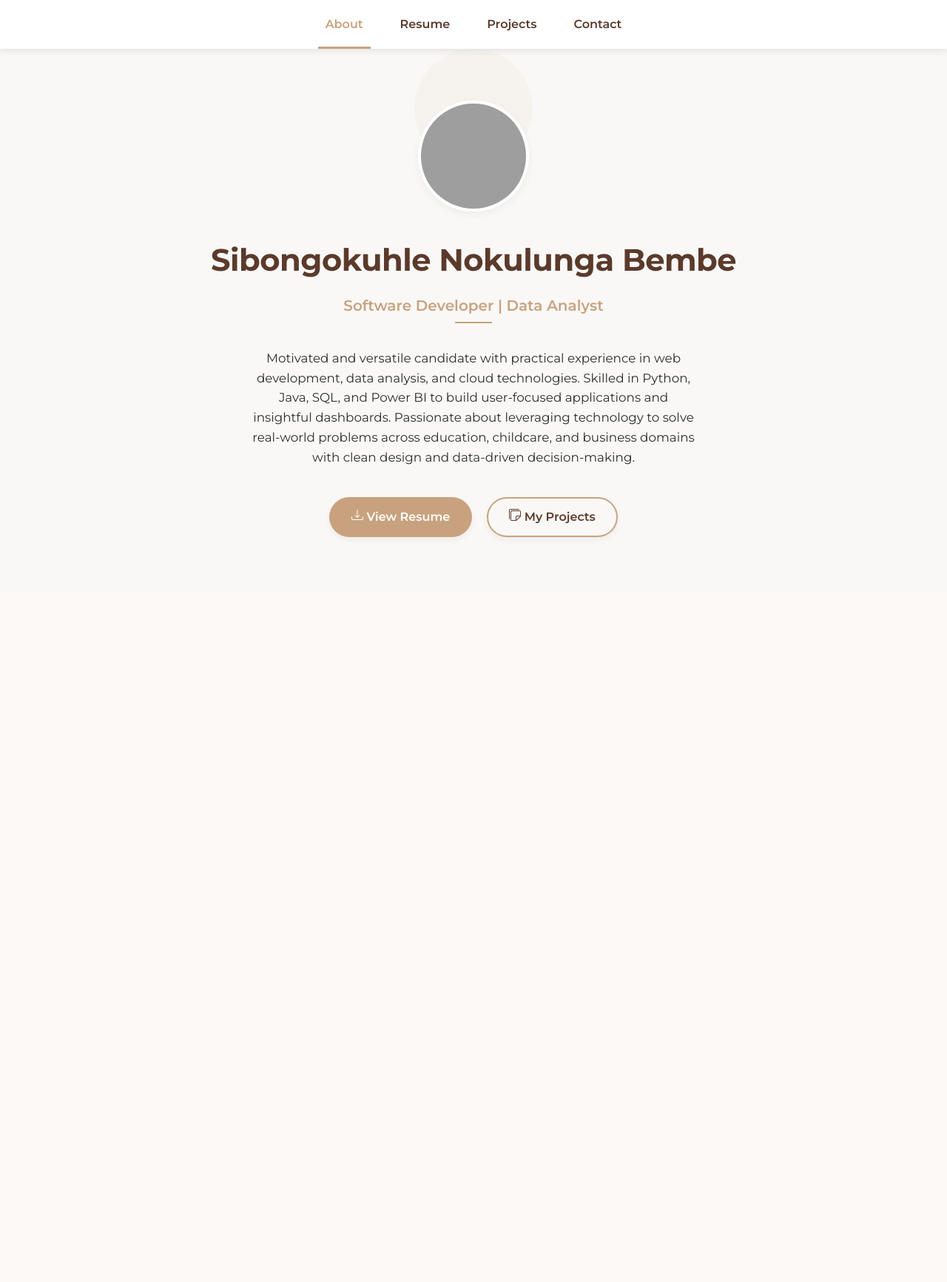
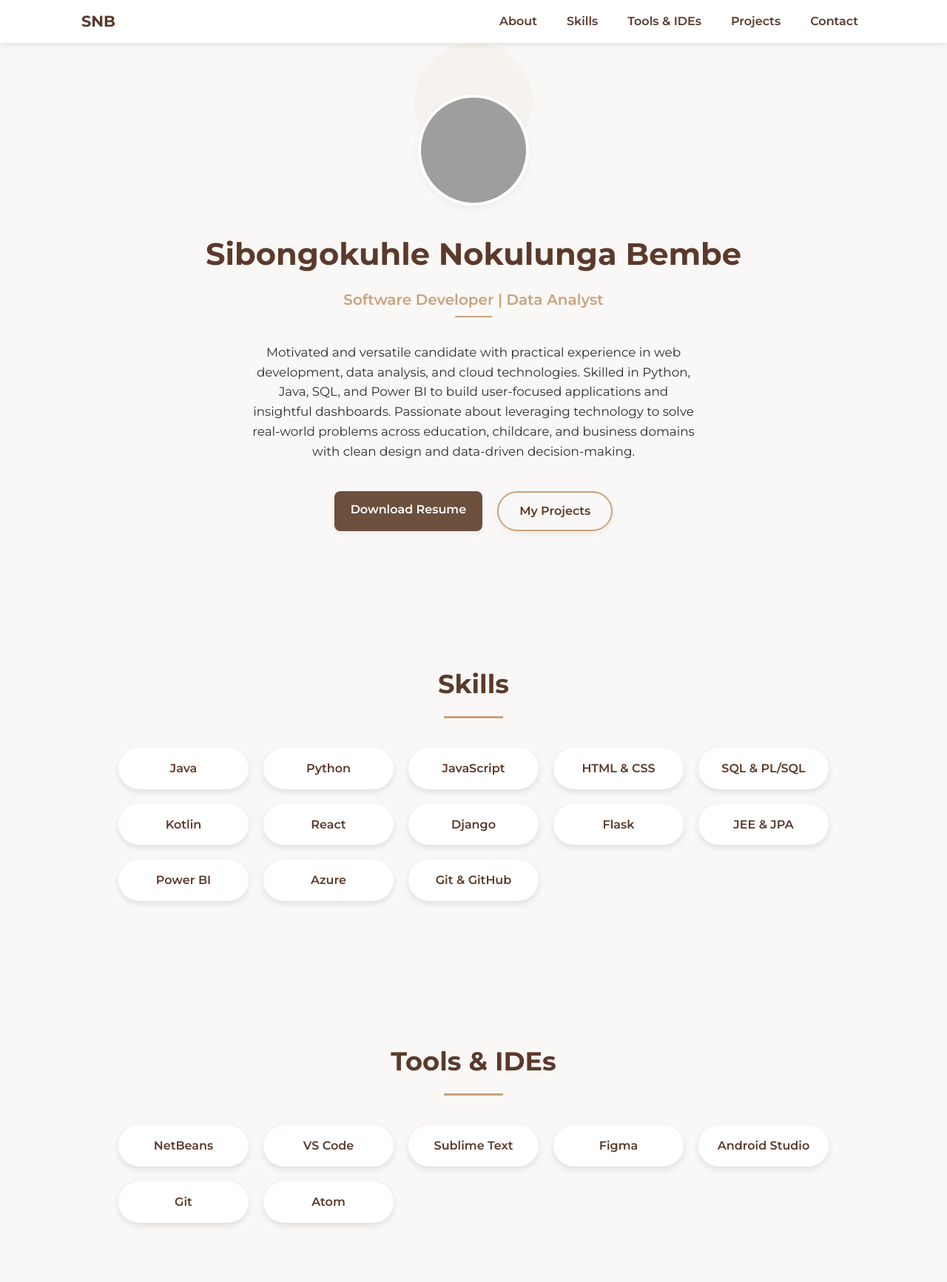
Before and after one commit to Nokulungs/my-profile, a Flask app: page / in a window 1280 px wide. Shown: the whole page at 74% size. Before the commit the page ends 727 px from the top, so only its background shows below. Run offline with Flask 3, Linux system fonts and the light colour scheme; grey boxes are pictures that could not be loaded.

Commit message:
Updated layout with navbar underline effect

```diff
--- a/templates/contacts.html
+++ b/templates/contacts.html
@@ -8,7 +8,7 @@
         <div class="top-bar">
             <h2>Get in Touch</h2>
             <div class="back-home">
-                <a href="/" class="btn-back-home">← Back to Home</a>
+                <a href="/" class="btn-back-home">← About</a>
             </div>
         </div>
 
--- a/templates/index.html
+++ b/templates/index.html
@@ -1,46 +1,75 @@
 {% extends 'layout.html' %}
 
 {% block content %}
-<nav class="profile-nav">
-    <ul>
-        <li><a href="#about" class="active">About</a></li>
-        <li><a href="/resume">Resume</a></li>
-        <li><a href="/projects">Projects</a></li>
-        <li><a href="/contact">Contact</a></li>
-    </ul>
-</nav>
 
+
+<!-- About Section -->
 <section id="about" class="landing active-section">
     <div class="profile-pic">
-        <img src="https://raw.githubusercontent.com/Nokulungs/my-profile/main/photo.jpg" alt="profile photo" class="screenshot-img" />
+        <img src="https://raw.githubusercontent.com/Nokulungs/my-profile/main/photo.jpg"
+             alt="profile photo" class="screenshot-img" />
     </div>
     <h1>Sibongokuhle Nokulunga Bembe</h1>
     <h2 class="title">Software Developer | Data Analyst</h2>
 
     <p class="bio">
-Motivated and versatile candidate with practical experience in web development, data analysis, and cloud technologies. Skilled in Python, Java, SQL, and Power BI to build user-focused applications and insightful dashboards. Passionate about leveraging technology to solve real-world problems across education, childcare, and business domains with clean design and data-driven decision-making.    </p>
+        Motivated and versatile candidate with practical experience in web development, data analysis,
+        and cloud technologies. Skilled in Python, Java, SQL, and Power BI to build user-focused
+        applications and insightful dashboards. Passionate about leveraging technology to solve
+        real-world problems across education, childcare, and business domains with clean design
+        and data-driven decision-making.
+    </p>
 
     <div class="buttons">
-        <a href="/resume" class="btn btn-primary">
-            <svg xmlns="http://www.w3.org/2000/svg" width="16" height="16" fill="currentColor" viewBox="0 0 16 16">
-                <path d="M.5 9.9a.5.5 0 0 1 .5.5v2.5a1 1 0 0 0 1 1h12a1 1 0 0 0 1-1v-2.5a.5.5 0 0 1 1 0v2.5a2 2 0 0 1-2 2H2a2 2 0 0 1-2-2v-2.5a.5.5 0 0 1 .5-.5z"/>
-                <path d="M7.646 11.854a.5.5 0 0 0 .708 0l3-3a.5.5 0 0 0-.708-.708L8.5 10.293V1.5a.5.5 0 0 0-1 0v8.793L5.354 8.146a.5.5 0 1 0-.708.708l3 3z"/>
-            </svg>
-            View Resume
+        <!-- Download CV Button -->
+        <a href="https://raw.githubusercontent.com/Nokulungs/my-profile/main/Sibongokuhle%20Nokulunga%20Bembe%20cv.pdf"
+           class="btn btn-primary download-icon"
+           title="Download CV"
+           target="_blank"
+           rel="noopener noreferrer"
+           download>
+            Download Resume
         </a>
+        <a href="/projects" class="btn btn-outline">My Projects</a>
+    </div>
+</section>
 
-        <a href="/projects" class="btn btn-outline">
-            <svg xmlns="http://www.w3.org/2000/svg" width="16" height="16" fill="currentColor" viewBox="0 0 16 16">
-                <path d="M1.5 0A1.5 1.5 0 0 0 0 1.5V13a1 1 0 0 0 1 1V1.5a.5.5 0 0 1 .5-.5H14a1 1 0 0 0-1-1H1.5z"/>
-                <path d="M3.5 2A1.5 1.5 0 0 0 2 3.5v11A1.5 1.5 0 0 0 3.5 16h6.086a1.5 1.5 0 0 0 1.06-.44l4.915-4.914A1.5 1.5 0 0 0 16 9.586V3.5A1.5 1.5 0 0 0 14.5 2h-11zM3 3.5a.5.5 0 0 1 .5-.5h11a.5.5 0 0 1 .5.5V9h-4.5A1.5 1.5 0 0 0 9 10.5V15H3.5a.5.5 0 0 1-.5-.5v-11zm7 11.293V10.5a.5.5 0 0 1 .5-.5h4.293L10 14.793z"/>
-            </svg>
-            My Projects
-        </a>
+<!-- Skills Section -->
+<section id="skills">
+    <h2>Skills</h2>
+    <div class="skills-grid">
+        <div class="skill-card">Java</div>
+        <div class="skill-card">Python</div>
+        <div class="skill-card">JavaScript</div>
+        <div class="skill-card">HTML & CSS</div>
+        <div class="skill-card">SQL & PL/SQL</div>
+        <div class="skill-card">Kotlin</div>
+        <div class="skill-card">React</div>
+        <div class="skill-card">Django</div>
+        <div class="skill-card">Flask</div>
+        <div class="skill-card">JEE & JPA</div>
+        <div class="skill-card">Power BI</div>
+        <div class="skill-card">Azure</div>
+        <div class="skill-card">Git & GitHub</div>
+    </div>
+</section>
+
+<!-- Tools & IDEs Section -->
+<section id="tools">
+    <h2>Tools & IDEs</h2>
+    <div class="skills-grid">
+        <div class="skill-card">NetBeans</div>
+        <div class="skill-card">VS Code</div>
+        <div class="skill-card">Sublime Text</div>
+        <div class="skill-card">Figma</div>
+        <div class="skill-card">Android Studio</div>
+        <div class="skill-card">Git</div>
+        <div class="skill-card">Atom</div>
     </div>
 </section>
 
 <style>
-    /* Navigation Styles */
+    /* Navbar */
     .profile-nav {
         background-color: var(--white);
         box-shadow: 0 2px 10px rgba(0,0,0,0.1);
@@ -49,21 +78,30 @@ Motivated and versatile candidate with practical experience in web development,
         z-index: 100;
     }
 
-    .profile-nav ul {
+    .nav-container {
+        max-width: 1100px;
+        margin: 0 auto;
         display: flex;
-        justify-content: center;
-        list-style: none;
-        padding: 0;
-        margin: 0;
+        justify-content: space-between;
+        align-items: center;
+        padding: 0 20px;
     }
 
-    .profile-nav li {
-        margin: 0 15px;
+    .logo a {
+        font-size: 1.3em;
+        font-weight: bold;
+        color: var(--dark-brown);
+        text-decoration: none;
     }
 
-    .profile-nav a {
-        display: block;
-        padding: 20px 10px;
+    .nav-links {
+        display: flex;
+        list-style: none;
+        gap: 20px;
+    }
+
+    .nav-links a {
+        padding: 15px 10px;
         color: var(--dark-brown);
         text-decoration: none;
         font-weight: 600;
@@ -71,12 +109,12 @@ Motivated and versatile candidate with practical experience in web development,
         transition: color 0.3s ease;
     }
 
-    .profile-nav a:hover,
-    .profile-nav a.active {
+    .nav-links a:hover,
+    .nav-links a.active {
         color: var(--light-brown);
     }
 
-    .profile-nav a.active::after {
+    .nav-links a.active::after {
         content: '';
         position: absolute;
         bottom: 0;
@@ -110,161 +185,82 @@ Motivated and versatile candidate with practical experience in web development,
         margin: 15px auto 0;
     }
 
-    /* Resume Section */
-    .resume-content {
-        display: flex;
-        gap: 40px;
+    /* Skills Grid */
+    .skills-grid {
+        display: grid;
+        grid-template-columns: repeat(auto-fit, minmax(150px, 1fr));
+        gap: 20px;
     }
 
-    .resume-download {
-        flex: 1;
-        display: flex;
-        justify-content: center;
-        align-items: flex-start;
-        padding-top: 20px;
-    }
-
-    .resume-highlights {
-        flex: 2;
-    }
-
-    .experience-item {
-        margin-bottom: 25px;
-    }
-
-    .experience-item h4 {
-        margin-bottom: 5px;
+    .skill-card {
+        background: var(--white);
+        padding: 15px;
+        border-radius: 30px;
+        box-shadow: 0 4px 8px rgba(0,0,0,0.1);
+        text-align: center;
+        font-weight: 600;
         color: var(--dark-brown);
-    }
-
-    .company {
-        font-weight: 600;
-        color: var(--light-brown);
-    }
-
-    .date {
-        color: #777;
-        font-size: 0.9em;
-    }
-
-    /* Projects Section */
-    .project-grid {
-        display: grid;
-        grid-template-columns: repeat(auto-fit, minmax(300px, 1fr));
-        gap: 30px;
-    }
-
-    .project-card {
-        background-color: var(--white);
-        border-radius: 8px;
-        padding: 25px;
-        box-shadow: 0 5px 15px rgba(0,0,0,0.05);
         transition: transform 0.3s ease, box-shadow 0.3s ease;
     }
 
-    .project-card:hover {
+    .skill-card:hover {
         transform: translateY(-5px);
-        box-shadow: 0 10px 25px rgba(0,0,0,0.1);
+        box-shadow: 0 6px 15px rgba(0,0,0,0.15);
     }
 
-    .project-card h3 {
-        color: var(--dark-brown);
-        margin-top: 0;
+    /* Download CV Button */
+    a.download-icon {
+        color: white;
+        text-decoration: none;
+        font-weight: 600;
+        padding: 10px 20px;
+        display: inline-block;
+        border-radius: 8px;
+        background-color: #6c4f3d; /* match primary button */
+        transition: background-color 0.3s ease;
     }
 
-    .project-link {
-        display: inline-block;
-        margin-top: 15px;
-        color: var(--light-brown);
-        font-weight: 600;
-        text-decoration: none;
-        transition: color 0.3s ease;
-    }
-
-    .project-link:hover {
-        color: var(--dark-brown);
-    }
-
-    /* Contact Section */
-    .contact-content {
-        display: flex;
-        gap: 50px;
-    }
-
-    .contact-info {
-        flex: 1;
-    }
-
-    .contact-info p {
-        display: flex;
-        align-items: center;
-        gap: 10px;
-        font-size: 1.1em;
-    }
-
-    .social-links {
-        display: flex;
-        gap: 15px;
-        margin-top: 30px;
-    }
-
-    .social-icon {
-        display: flex;
-        align-items: center;
-        justify-content: center;
-        width: 40px;
-        height: 40px;
-        background-color: var(--white);
-        border-radius: 50%;
-        color: var(--dark-brown);
-        transition: all 0.3s ease;
-    }
-
-    .social-icon:hover {
-        background-color: var(--light-brown);
-        color: var(--white);
-    }
-
-    .contact-form {
-        flex: 1;
-    }
-
-    .form-group {
-        margin-bottom: 20px;
-    }
-
-    .form-group input,
-    .form-group textarea {
-        width: 100%;
-        padding: 12px 15px;
-        border: 1px solid #ddd;
-        border-radius: 4px;
-        font-family: inherit;
-        transition: border-color 0.3s ease;
-    }
-
-    .form-group input:focus,
-    .form-group textarea:focus {
-        outline: none;
-        border-color: var(--light-brown);
-    }
-
-    /* Responsive Styles */
-    @media (max-width: 768px) {
-        .resume-content,
-        .contact-content {
-            flex-direction: column;
-        }
-
-        .profile-nav ul {
-            flex-wrap: wrap;
-        }
-
-        .profile-nav li {
-            margin: 5px 10px;
-        }
+    a.download-icon:hover {
+        background-color: #8b5e3c;
+        color: white;
     }
 </style>
 
+<script>
+    const menuToggle = document.querySelector(".menu-toggle");
+    const navLinks = document.querySelector(".nav-links");
+    const navItems = document.querySelectorAll(".nav-links a");
+    const sections = document.querySelectorAll("section");
+
+    // Mobile menu toggle
+    menuToggle.addEventListener("click", () => {
+        navLinks.classList.toggle("open");
+    });
+
+    navItems.forEach(link => {
+        link.addEventListener("click", () => {
+            navLinks.classList.remove("open");
+        });
+    });
+
+    // Scroll spy: update active navbar link based on section in view
+    window.addEventListener("scroll", () => {
+        let current = "";
+        sections.forEach(section => {
+            const sectionTop = section.offsetTop - 80;
+            const sectionHeight = section.offsetHeight;
+            if (pageYOffset >= sectionTop && pageYOffset < sectionTop + sectionHeight) {
+                current = section.getAttribute("id");
+            }
+        });
+
+        navItems.forEach(link => {
+            link.classList.remove("active");
+            if (link.getAttribute("href") === "#" + current) {
+                link.classList.add("active");
+            }
+        });
+    });
+</script>
 
 {% endblock %}
--- a/templates/layout.html
+++ b/templates/layout.html
@@ -19,9 +19,7 @@
             --accent-shadow: rgba(0, 0, 0, 0.05);
         }
 
-        * {
-            box-sizing: border-box;
-        }
+        * { box-sizing: border-box; }
 
         body {
             font-family: 'Montserrat', 'Segoe UI', sans-serif;
@@ -34,6 +32,91 @@
             -moz-osx-font-smoothing: grayscale;
         }
 
+        /* Navbar */
+        .profile-nav {
+            background-color: var(--white);
+            box-shadow: 0 2px 10px rgba(0,0,0,0.1);
+            position: sticky;
+            top: 0;
+            z-index: 100;
+        }
+
+        .nav-container {
+            max-width: 1100px;
+            margin: 0 auto;
+            display: flex;
+            justify-content: space-between;
+            align-items: center;
+            padding: 0 20px;
+        }
+
+        .logo a {
+            font-size: 1.3em;
+            font-weight: bold;
+            color: var(--dark-brown);
+            text-decoration: none;
+        }
+
+        .nav-links {
+            display: flex;
+            list-style: none;
+            gap: 20px;
+        }
+
+        .nav-links a {
+            padding: 15px 10px;
+            color: var(--dark-brown);
+            text-decoration: none;
+            font-weight: 600;
+            position: relative;
+            transition: color 0.3s ease;
+        }
+
+        .nav-links a.active {
+            color: var(--light-brown);
+        }
+
+        .nav-links a.active::after {
+            content: '';
+            position: absolute;
+            bottom: 0;
+            left: 0;
+            width: 100%;
+            height: 3px;
+            background-color: var(--light-brown);
+        }
+
+        .menu-toggle {
+            display: none;
+            font-size: 1.8em;
+            background: none;
+            border: none;
+            cursor: pointer;
+            color: var(--dark-brown);
+        }
+
+        @media (max-width: 768px) {
+            .menu-toggle { display: block; }
+
+            .nav-links {
+                position: absolute;
+                top: 60px;
+                right: 0;
+                background: var(--white);
+                flex-direction: column;
+                align-items: flex-start;
+                width: 200px;
+                padding: 15px;
+                box-shadow: 0 5px 15px rgba(0,0,0,0.1);
+                display: none;
+            }
+
+            .nav-links.open { display: flex; }
+
+            .nav-links li { margin: 10px 0; }
+        }
+
+        /* Landing section (About) */
         .landing {
             padding: 70px 20px;
             max-width: 900px;
@@ -70,18 +153,13 @@
             object-fit: cover;
         }
 
-        .profile-pic img:hover,
-        .profile-pic img:focus {
-            transform: scale(1.04);
-            outline: none;
-        }
+        .profile-pic img:hover { transform: scale(1.04); }
 
         h1 {
             font-size: 2.6em;
             margin: 0;
             font-weight: 700;
             color: var(--dark-brown);
-            letter-spacing: -0.5px;
         }
 
         .title {
@@ -104,12 +182,7 @@
             background-color: var(--light-brown);
         }
 
-        p {
-            max-width: 640px;
-            margin: 30px auto;
-            font-size: 1.05em;
-            padding: 0 20px;
-        }
+        p { max-width: 640px; margin: 30px auto; font-size: 1.05em; padding: 0 20px; }
 
         .buttons {
             margin-top: 40px;
@@ -135,89 +208,63 @@
             user-select: none;
         }
 
-        .btn:hover,
-        .btn:focus {
-            background: var(--dark-brown);
-            transform: translateY(-2px);
-            box-shadow: 0 6px 14px rgba(0, 0, 0, 0.15);
-            outline: none;
-        }
+        .btn:hover { background: var(--dark-brown); transform: translateY(-2px); }
 
-        .btn-outline {
-            background: transparent;
-            color: var(--dark-brown);
-            border: 2px solid var(--light-brown);
-        }
+        .btn-outline { background: transparent; color: var(--dark-brown); border: 2px solid var(--light-brown); }
 
-        .btn-outline:hover,
-        .btn-outline:focus {
-            background: var(--light-brown);
-            color: var(--white);
-            outline: none;
-        }
+        .btn-outline:hover { background: var(--light-brown); color: var(--white); }
 
-        /* Responsive tweaks */
-        @media (max-width: 900px) {
-            .landing {
-                max-width: 100%;
-                padding: 60px 15px;
-            }
-
-            p {
-                max-width: 100%;
-                font-size: 1em;
-            }
-        }
-
-        @media (max-width: 600px) {
-            h1 {
-                font-size: 2.2em;
-            }
-
-            .title {
-                font-size: 1.1em;
-            }
-
-            .landing {
-                padding: 50px 15px;
-            }
-
-            .btn {
-                width: 100%;
-                text-align: center;
-                white-space: normal;
-                padding: 14px 0;
-            }
-
-            .buttons {
-                flex-direction: column;
-                align-items: center;
-                gap: 15px;
-            }
-        }
-
-        @media (max-width: 360px) {
-            h1 {
-                font-size: 1.8em;
-            }
-
-            .title {
-                font-size: 1em;
-            }
-
-            p {
-                font-size: 0.95em;
-            }
-
-            .profile-pic img {
-                width: 120px;
-                height: 120px;
-            }
-        }
     </style>
 </head>
+<body>
+    <!-- Navbar included on all pages -->
+    <nav class="profile-nav">
+        <div class="nav-container">
+            <div class="logo"><a href="/">SNB</a></div>
+            <button class="menu-toggle" aria-label="Toggle Menu">☰</button>
+            <ul class="nav-links">
+                <li><a href="/#about" class="active">About</a></li>
+                <li><a href="/#skills">Skills</a></li>
+                <li><a href="/#tools">Tools & IDEs</a></li>
+                <li><a href="/projects">Projects</a></li>
+                <li><a href="/contact">Contact</a></li>
+            </ul>
+        </div>
+    </nav>
 
-<body>
     {% block content %}{% endblock %}
+
+    <script>
+        const menuToggle = document.querySelector(".menu-toggle");
+        const navLinks = document.querySelector(".nav-links");
+        const navItems = document.querySelectorAll(".nav-links a");
+
+        // Mobile toggle
+        menuToggle.addEventListener("click", () => navLinks.classList.toggle("open"));
+
+        navItems.forEach(link => {
+            link.addEventListener("click", () => navLinks.classList.remove("open"));
+        });
+
+        // Scroll spy (if homepage has sections)
+        const sections = document.querySelectorAll("section");
+        window.addEventListener("scroll", () => {
+            let current = "";
+            sections.forEach(section => {
+                const sectionTop = section.offsetTop - 80;
+                const sectionHeight = section.offsetHeight;
+                if (pageYOffset >= sectionTop && pageYOffset < sectionTop + sectionHeight) {
+                    current = section.getAttribute("id");
+                }
+            });
+
+            navItems.forEach(link => {
+                link.classList.remove("active");
+                if (link.getAttribute("href").includes(current)) {
+                    link.classList.add("active");
+                }
+            });
+        });
+    </script>
 </body>
 </html>
--- a/templates/projects.html
+++ b/templates/projects.html
@@ -7,7 +7,7 @@
 <section class="projects-section">
     <div class="projects-header">
         <h2>My Projects</h2>
-        <a href="/" class="btn-back-home">← Back to Home</a>
+        <a href="/" class="btn-back-home">← About</a>
     </div>
 
     <div class="project-grid">
```
Also changed, not shown: other parts of templates/index.html (+37 -0 lines).
